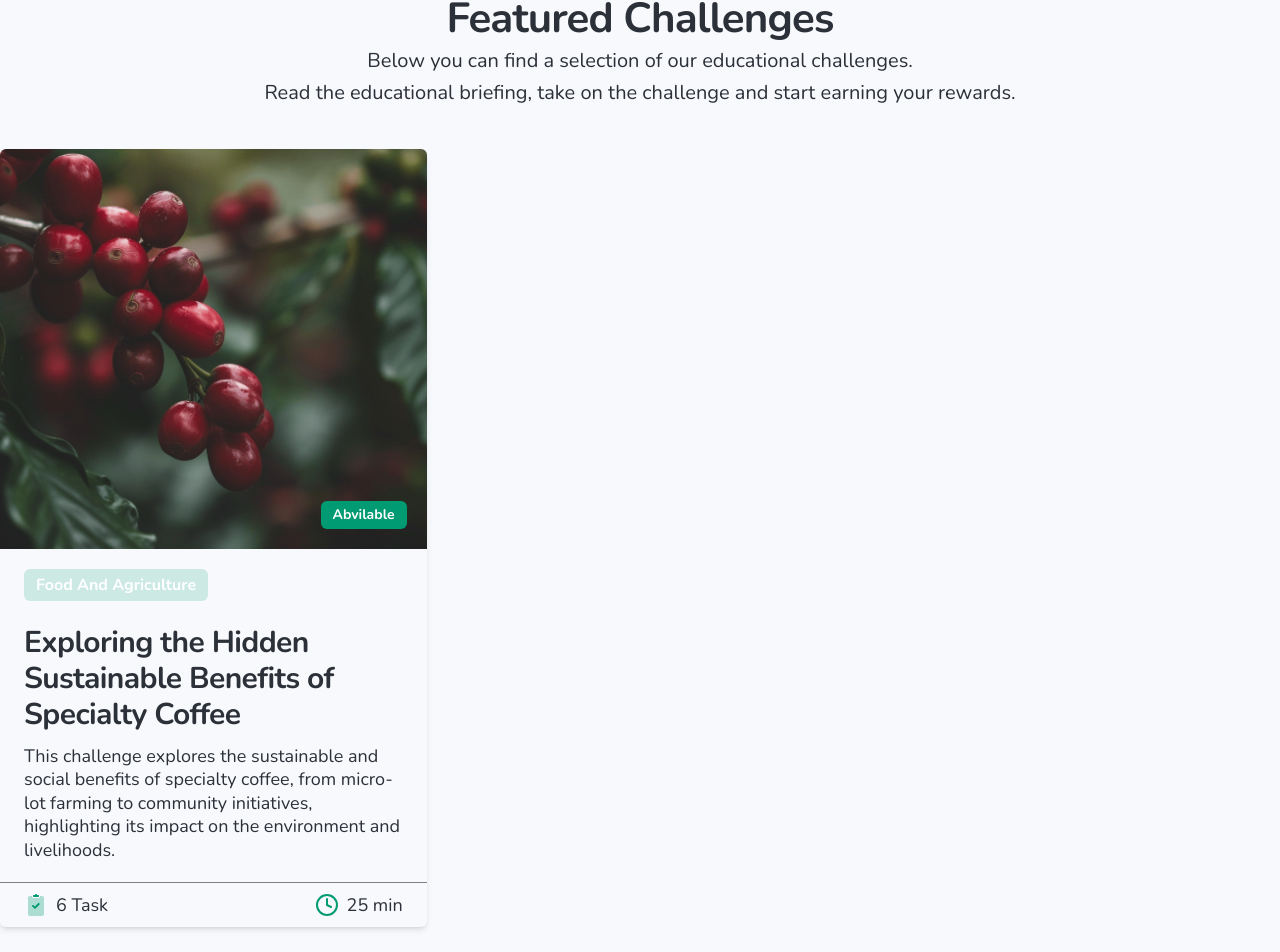
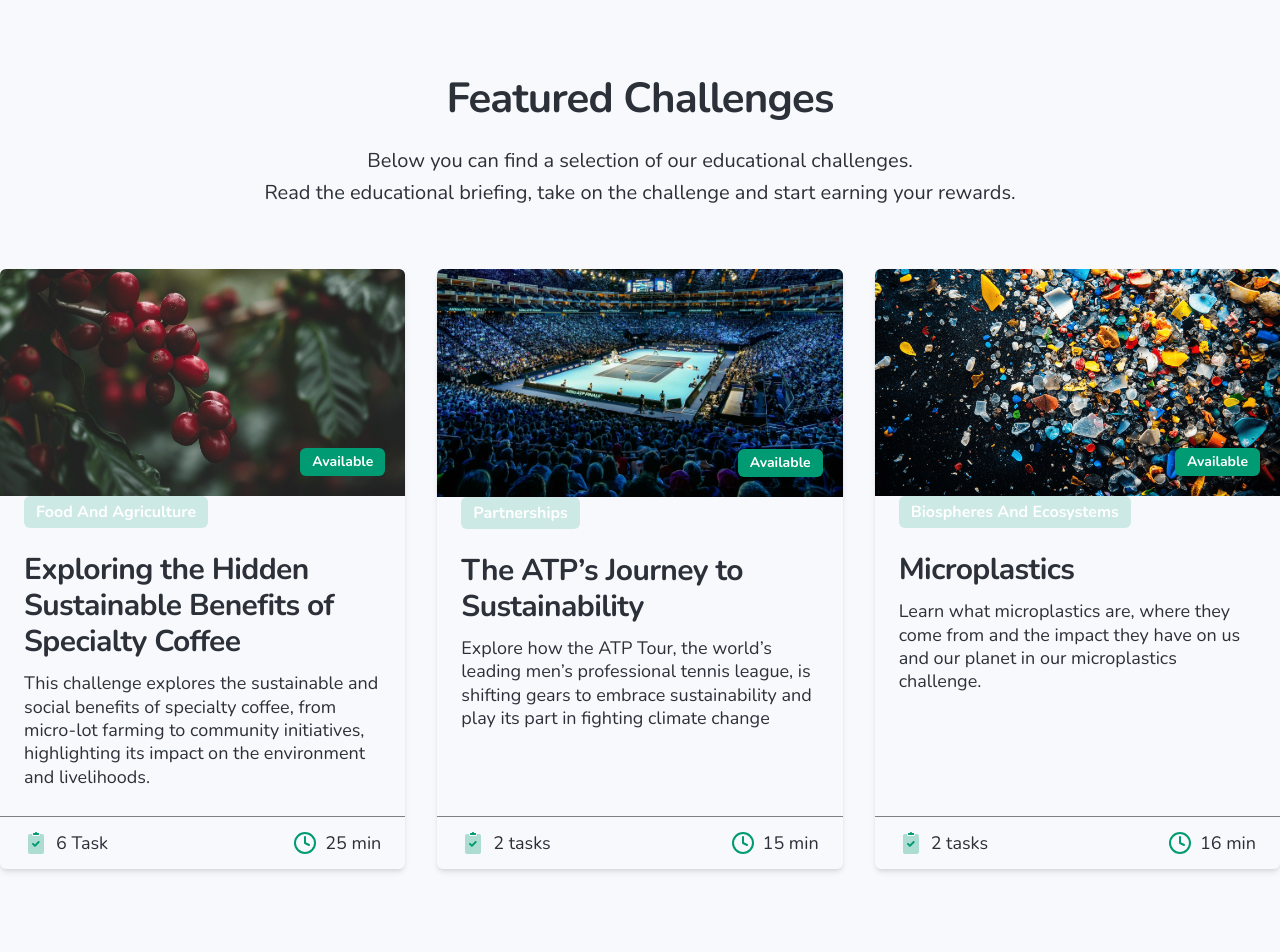
Before and after one commit to mnosumon/greenambassador, a React (Vite) app: page / in a window 1280 px wide. Shown: the part 3359-4311 px from the top of the page. Built offline with nearby package versions, Linux system fonts and the light colour scheme.

Commit message:
Challange card map  done

```diff
--- a/src/components/ChallangeCard.jsx
+++ b/src/components/ChallangeCard.jsx
@@ -1,57 +1,81 @@
 import React from "react";
-import SpecialtyCoffee from "../assets/image/challangeCard/specialty-coffee.png";
-import MicroplasticsMin from "../assets/image/challangeCard/microplastics-min.png";
-import AtpTour from "../assets/image/challangeCard/atp-tour.jpg";
 import PrimaryBTN from "./utilities/PrimaryBTN";
 import Heading from "./utilities/Heading";
 import Peragrap from "./utilities/Peragrap";
 import { TaskClip } from "../assets/svg/TaskClip";
 import { Clock } from "../assets/svg/Clock";
+import { challangeItem } from "../mapItem/challangeCard/CardObject";
+
 const ChallangeCard = () => {
   return (
-    <div className="w-full rounded-md shadow-md overflow-hidden">
-      <div className="border-b border-lineColor">
-        <div className="w-full h-[50vh] overflow-hidden relative">
+    <>
+      {challangeItem.length > 0 ? (
+        challangeItem.map((item, index) => (
+          <div
+            key={index}
+            className="w-full rounded-md shadow-md overflow-hidden relative"
+          >
+            {/* Image Section */}
+            <div className="w-full h-auto relative">
               <img
                 className="w-full h-full object-cover"
-            src={SpecialtyCoffee}
-            alt="Specialty Coffee"
+                src={item.image}
+                alt={item.title || "Challange Image"} // Fallback for alt
               />
               <PrimaryBTN
                 className="absolute right-5 bottom-5 !px-3 !py-1 rounded-md !text-sm"
-            title="abvilable"
+                title={item.isActive}
               />
             </div>
-        <div className="px-6 py-5">
+
+            {/* Content Section */}
+            <div className="px-6 pb-20 box-border ">
               <PrimaryBTN
                 className="!bg-[#009b722c] hover:!bg-primary text-primary hover:text-subHeading rounded-md !px-3 !py-1 !text-base"
-            title="Food and Agriculture"
+                title={item.category}
               />
               <Heading
                 className="!text-heading !text-3xl !leading-[1.2] mt-6 mb-3 cursor-pointer"
-            title="Exploring the Hidden Sustainable Benefits of Specialty Coffee"
+                title={item.title}
               />
               <Peragrap
                 className="!text-heading !text-lg !leading-[1.3]"
-            title="This challenge explores the sustainable and social benefits of specialty coffee, from micro-lot farming to community initiatives, highlighting its impact on the environment and livelihoods."
+                title={item.description}
               />
             </div>
-      </div>
-      <div className="flex items-center justify-between px-6 py-2">
+
+            {/* Footer Section */}
+            <div className="flex items-center justify-between px-6 py-3 box-border overflow-hidden absolute left-0 bottom-0 border-t border-lineColor w-full">
               <div className="flex items-center gap-2">
                 <div className="text-primary">
                   <TaskClip />
                 </div>
-          <Peragrap className="!text-heading !text-lg" title="6 Task" />
+                <Peragrap
+                  className="!text-heading !text-lg"
+                  title={item.task}
+                />
               </div>
               <div className="flex items-center gap-2">
                 <div className="text-primary">
                   <Clock />
                 </div>
-          <Peragrap className="!text-heading !text-lg" title="25 min" />
+                <Peragrap
+                  className="!text-heading !text-lg"
+                  title={item.time}
+                />
               </div>
             </div>
           </div>
+        ))
+      ) : (
+        <div className="text-center py-10">
+          <Peragrap
+            className="!text-lg !text-heading"
+            title="No challenges available at the moment."
+          />
+        </div>
+      )}
+    </>
   );
 };
 
--- a/src/components/home/FeaturedChallenges.jsx
+++ b/src/components/home/FeaturedChallenges.jsx
@@ -5,14 +5,14 @@
 
 const FeaturedChallenges = () => {
   return (
-    <section>
+    <section className="py-20">
       <div className="container mx-auto">
         <Heading
           className="!text-heading text-center"
           title="Featured Challenges"
         />
         <Peragrap
-          className="!text-heading text-center"
+          className="!text-heading text-center my-5"
           title={
             <>
               Below you can find a selection of our educational challenges.
@@ -22,7 +22,7 @@
             </>
           }
         />
-        <div className="grid grid-cols-3 items-center justify-between py-10">
+        <div className="grid grid-cols-3  justify-between gap-8 py-10">
           <ChallangeCard />
         </div>
       </div>
--- /dev/null
+++ b/src/mapItem/challangeCard/CardObject.jsx
@@ -0,0 +1,36 @@
+import AtpTour from "../../assets/image/challangeCard/atp-tour.jpg";
+import SpecialtyCoffee from "../../assets/image/challangeCard/specialty-coffee.png";
+import MicroplasticsMin from "../../assets/image/challangeCard/microplastics-min.png";
+
+export const challangeItem = [
+  {
+    image: SpecialtyCoffee,
+    isActive: "available",
+    category: "Food and Agriculture",
+    title: "Exploring the Hidden Sustainable Benefits of Specialty Coffee",
+    description:
+      "This challenge explores the sustainable and social benefits of specialty coffee, from micro-lot farming to community initiatives, highlighting its impact on the environment and livelihoods.",
+    task: "6 Task",
+    time: "25 min",
+  },
+  {
+    image: AtpTour,
+    isActive: "available",
+    category: "partnerships",
+    title: "The ATP’s Journey to Sustainability",
+    description:
+      "Explore how the ATP Tour, the world’s leading men’s professional tennis league, is shifting gears to embrace sustainability and play its part in fighting climate change",
+    task: "2 tasks",
+    time: " 15 min",
+  },
+  {
+    image: MicroplasticsMin,
+    isActive: "available",
+    category: "Biospheres and Ecosystems",
+    title: "Microplastics",
+    description:
+      "Learn what microplastics are, where they come from and the impact they have on us and our planet in our microplastics challenge.",
+    task: "2 tasks",
+    time: " 16 min",
+  },
+];
```
Lines whose indentation alone changed are shown as unchanged.
